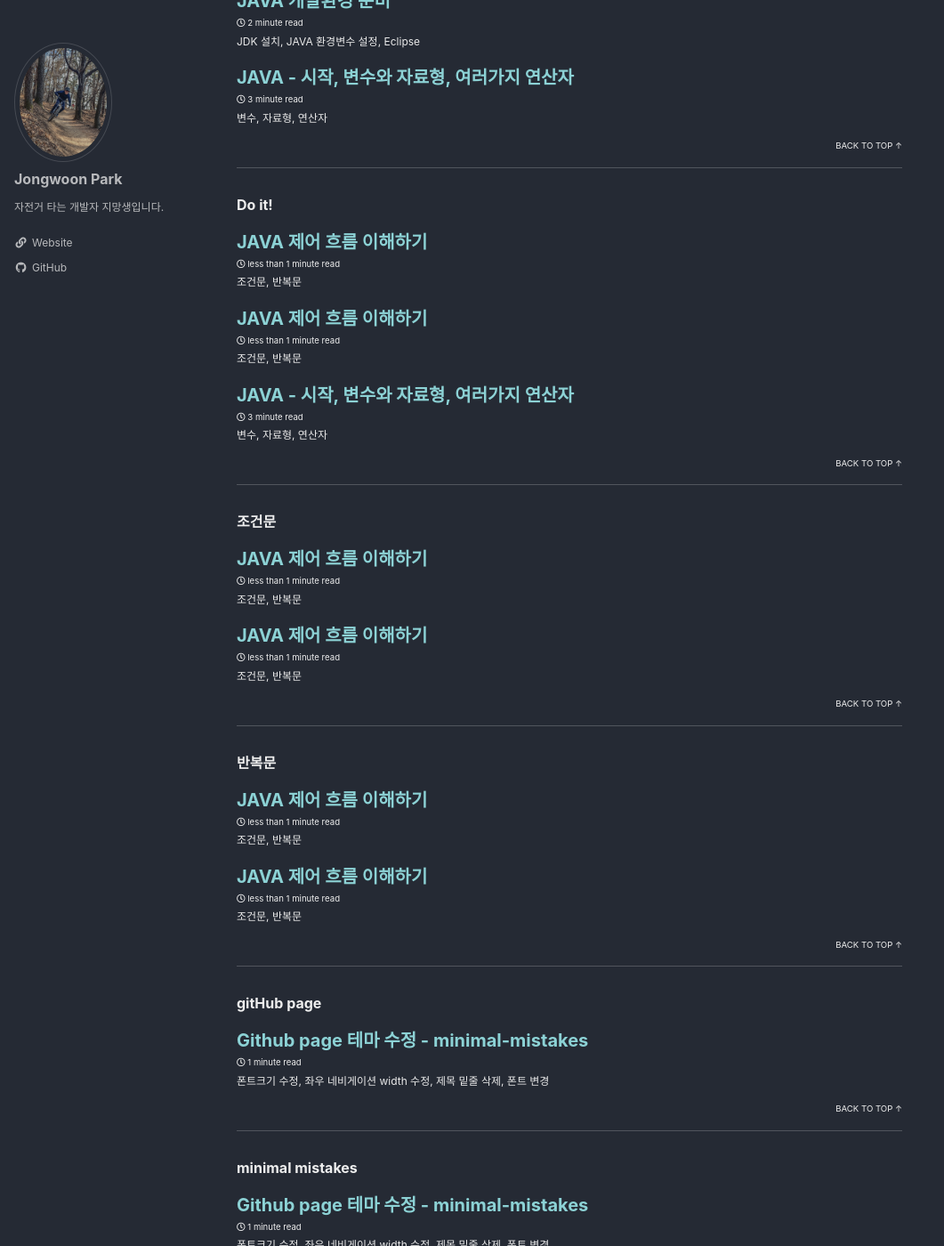
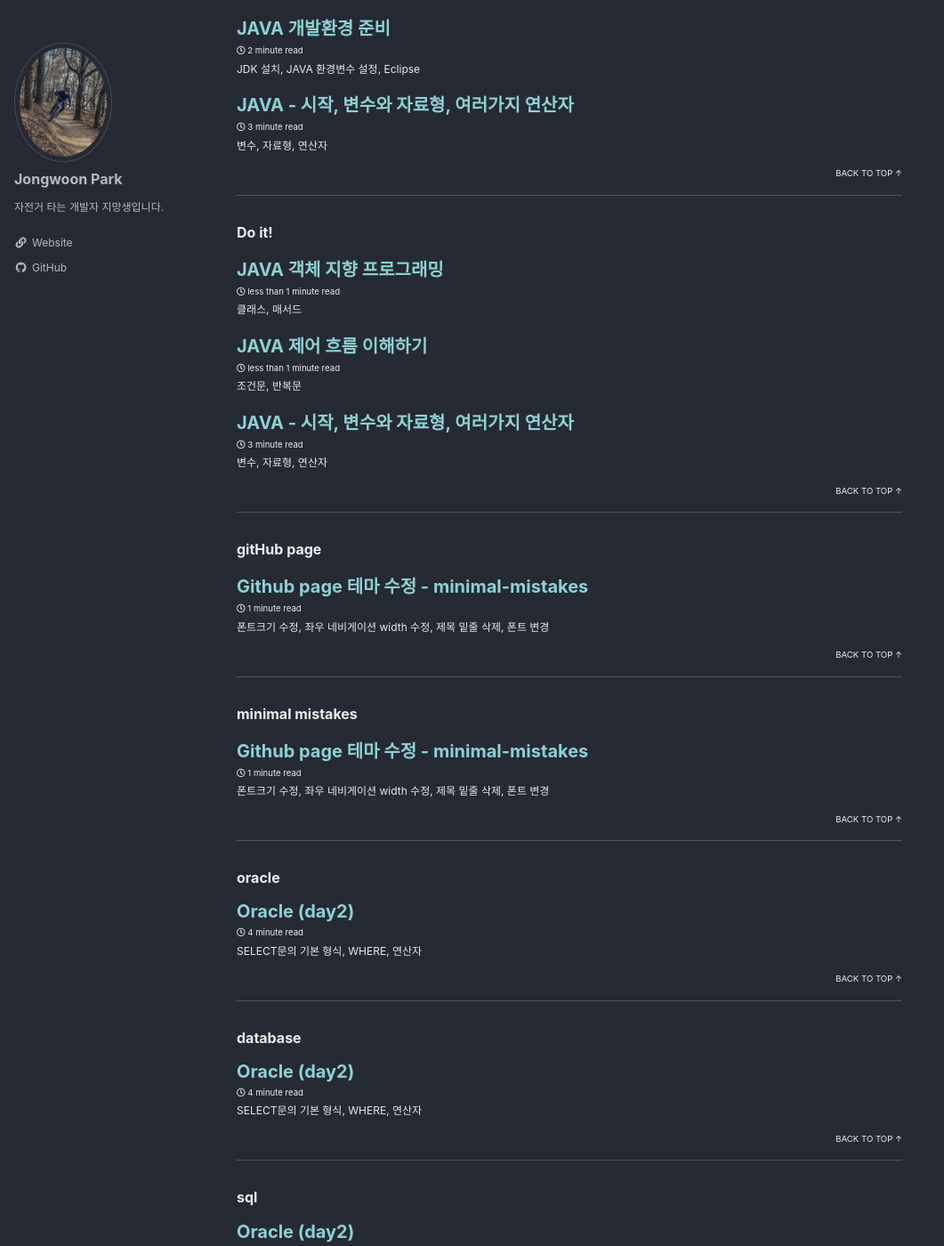
Before and after one commit to nortiz1349/dirtRaid, a Jekyll site: the page built from _pages/tag-archive.md, in a window 1280 px wide and 1400 px high, scrolled down 965 px. Shown: the whole window at 89% size, without its empty margins (0-1061 px from the left). Built offline with Jekyll 4.4.1, drawn with Linux system fonts in a browser that asks for light colours; cached includes are drawn as plain includes; some web fonts are replaced; some of the changed text lies outside the part shown.

Commit message:
java 수업 2일차

```diff
--- a/_posts/2022-04-22-til-java-day2-2.md
+++ b/_posts/2022-04-22-til-java-day2-2.md
@@ -1,6 +1,6 @@
 ---
-title: "JAVA 제어 흐름 이해하기"
-excerpt: 조건문, 반복문
+title: "JAVA 객체 지향 프로그래밍"
+excerpt: 클래스, 매서드
 excerpt_separator: "<!--more-->"
 categories:
   - TIL
@@ -8,8 +8,8 @@ tags:
   - java
   - eclipse
   - Do it!
-  - 조건문
-  - 반복문
+  - 클래스
+  - 매서드
 
 toc: true
 toc_sticky: true
```
